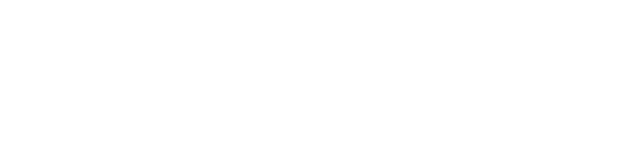
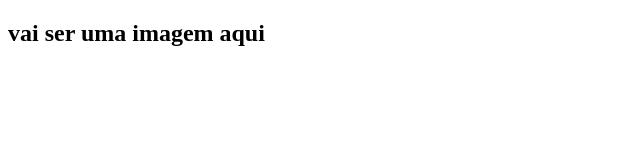
Before and after one commit to Laurinhaaa08/aluraplus, a plain HTML site: page index.html in a window 1280 px wide. Shown: the whole page, without its empty margins (0-640 px from the left). Drawn offline with Linux system fonts and the light colour scheme.

Commit message:
Add files via upload

```diff
--- a/index.html
+++ b/index.html
@@ -7,6 +7,6 @@
     <title>Site Escola</title>
 </head>
 <body>
-
+   <h2>vai ser uma imagem aqui</h2>
 </body>
 </html>
```
